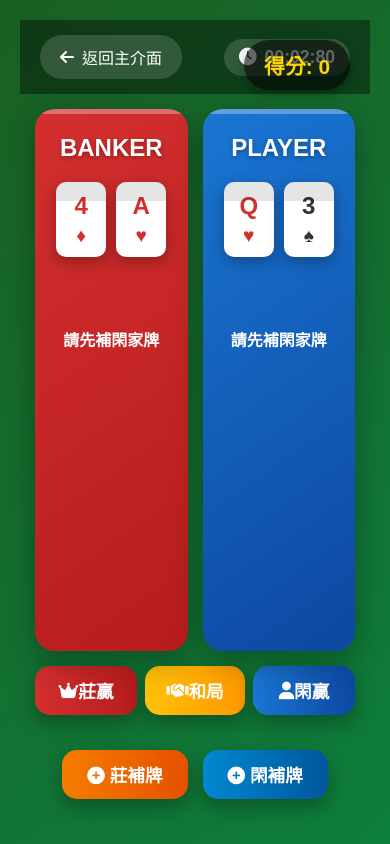
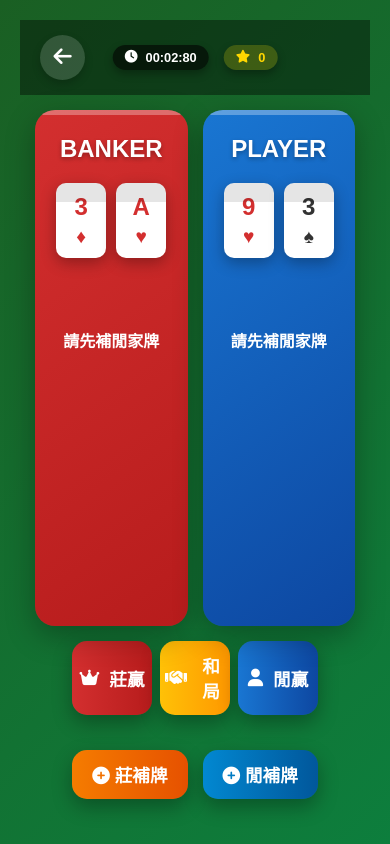
Before and after one commit to alexkong123/cards-rules, a plain HTML site: page index.html in a window 390 px wide. Both pictures are taken after a click on the button "開始遊戲". Drawn offline with Linux system fonts and the light colour scheme.

Commit message:
Update index.html

```diff
--- a/index.html
+++ b/index.html
@@ -63,6 +63,7 @@
             font-size: 1.3rem;
             font-weight: bold;
             box-shadow: 0 4px 12px rgba(0, 0, 0, 0.3);
+            z-index: 10;
         }
 
         .start-button {
@@ -131,30 +132,57 @@
             background: rgba(255, 255, 255, 0.15);
             color: white;
             border: none;
-            padding: 10px 20px;
-            border-radius: 30px;
+            width: 60px;
+            height: 60px;
+            border-radius: 50%;
             cursor: pointer;
-            font-size: 1rem;
             display: flex;
+            justify-content: center;
             align-items: center;
-            gap: 8px;
             transition: all 0.3s ease;
+            box-shadow: 0 4px 8px rgba(0, 0, 0, 0.2);
+            z-index: 5;
         }
 
         .back-button:hover {
             background: rgba(255, 255, 255, 0.25);
+            transform: scale(1.05);
         }
 
-        .timer-display {
-            background: rgba(255, 255, 255, 0.15);
+        .back-button:active {
+            transform: scale(0.95);
+        }
+
+        .back-button i {
+            font-size: 1.8rem;
+        }
+
+        .timer-score-container {
+            display: flex;
+            align-items: center;
+            gap: 15px;
+            position: absolute;
+            left: 50%;
+            transform: translateX(-50%);
+            z-index: 4;
+        }
+
+        .timer-display, .game-score-display {
+            background: rgba(0, 0, 0, 0.6);
             color: white;
-            padding: 8px 15px;
+            padding: 8px 20px;
             border-radius: 20px;
             font-size: 1.1rem;
             font-weight: bold;
             display: flex;
             align-items: center;
             gap: 8px;
+            box-shadow: 0 4px 8px rgba(0, 0, 0, 0.3);
+        }
+
+        .game-score-display {
+            background: rgba(255, 215, 0, 0.2);
+            color: #FFD700;
         }
 
         .game-board {
@@ -164,7 +192,7 @@
             gap: 15px;
         }
 
-        /* 莊家在左，閑家在右 */
+        /* 莊家在左，閒家在右 */
         .banker {
             flex: 1;
             display: flex;
@@ -211,10 +239,17 @@
 
         .cards-container {
             display: flex;
+            flex-direction: column;
+            align-items: center;
+            gap: 15px;
+            min-height: 130px;
+            margin-bottom: 15px;
+        }
+
+        .card-row {
+            display: flex;
             justify-content: center;
             gap: 10px;
-            min-height: 130px;
-            margin-bottom: 15px;
         }
 
         .card {
@@ -231,6 +266,11 @@
             box-shadow: 0 5px 15px rgba(0, 0, 0, 0.3);
             position: relative;
             overflow: hidden;
+            transition: transform 0.3s ease;
+        }
+
+        .card:hover {
+            transform: translateY(-5px);
         }
 
         .card::before {
@@ -259,7 +299,7 @@
             padding: 0 15px 25px;
         }
 
-        /* 莊閑贏按鈕居中並排 */
+        /* 莊贏、和局、閒贏按鈕居中並排 */
         .win-buttons {
             display: flex;
             justify-content: center;
@@ -283,6 +323,7 @@
             display: flex;
             align-items: center;
             justify-content: center;
+            gap: 10px;
         }
 
         .win-button:hover {
@@ -416,9 +457,28 @@
                 font-size: 1.8rem;
             }
 
+            .back-button {
+                width: 50px;
+                height: 50px;
+            }
+
+            .back-button i {
+                font-size: 1.5rem;
+            }
+
+            .timer-display, .game-score-display {
+                font-size: 0.9rem;
+                padding: 6px 15px;
+            }
+
             .win-button {
                 font-size: 1.4rem;
                 padding: 15px 5px;
+                max-width: 120px;
+            }
+
+            #tie {
+                max-width: 100px;
             }
 
             .draw-button {
@@ -445,6 +505,11 @@
                 font-size: 1.1rem;
             }
 
+            .score-display {
+                font-size: 1.1rem;
+                padding: 8px 15px;
+            }
+
             .card {
                 width: 50px;
                 height: 75px;
@@ -455,6 +520,20 @@
                 font-size: 1.5rem;
             }
 
+            .back-button {
+                width: 45px;
+                height: 45px;
+            }
+
+            .back-button i {
+                font-size: 1.3rem;
+            }
+
+            .timer-display, .game-score-display {
+                font-size: 0.8rem;
+                padding: 5px 12px;
+            }
+
             .win-buttons {
                 gap: 8px;
             }
@@ -462,11 +541,11 @@
             .win-button {
                 font-size: 1.1rem;
                 padding: 12px 5px;
-                max-width: 120px;
+                max-width: 80px;
             }
 
             #tie {
-                max-width: 100px;
+                max-width: 70px;
             }
 
             .draw-buttons {
@@ -474,7 +553,7 @@
             }
 
             .draw-button {
-                padding: 12px 25px;
+                padding: 12px 20px;
                 font-size: 1.1rem;
             }
 
@@ -560,12 +639,17 @@
     <div class="game-container" id="gameContainer">
         <div class="header">
             <button class="back-button" id="backButton">
-                <i class="fas fa-arrow-left"></i> 返回主介面
+                <i class="fas fa-arrow-left"></i>
             </button>
-            <div class="timer-display">
-                <i class="fas fa-clock"></i> <span id="timer">00:00:00</span>
+
+            <div class="timer-score-container">
+                <div class="timer-display">
+                    <i class="fas fa-clock"></i> <span id="timer">00:00:00</span>
+                </div>
+                <div class="game-score-display">
+                    <i class="fas fa-star"></i> <span id="gameScore">0</span>
+                </div>
             </div>
-            <div class="score-display">得分: <span id="gameScore">0</span></div>
         </div>
 
         <div class="game-board">
@@ -574,22 +658,22 @@
                 <div class="title">BANKER</div>
                 <div class="cards-container" id="banker-cards"></div>
                 <div class="draw-hint" id="banker-draw-hint" style="color: white; font-weight: bold; display: none;">
-                    請先補閑家牌
+                    請先補閒家牌
                 </div>
             </div>
 
-            <!-- 閑家在右 -->
+            <!-- 閒家在右 -->
             <div class="player">
                 <div class="title">PLAYER</div>
                 <div class="cards-container" id="player-cards"></div>
                 <div class="draw-hint" id="player-draw-hint" style="color: white; font-weight: bold; display: none;">
-                    請先補閑家牌
+                    請先補閒家牌
                 </div>
             </div>
         </div>
 
         <div class="controls">
-            <!-- 莊贏、和局、閑贏按鈕居中並排 -->
+            <!-- 莊贏、和局、閒贏按鈕居中並排 -->
             <div class="win-buttons">
                 <button class="win-button" id="banker-win">
                     <i class="fas fa-crown"></i> 莊贏
@@ -598,24 +682,24 @@
                     <i class="fas fa-handshake"></i> 和局
                 </button>
                 <button class="win-button" id="player-win">
-                    <i class="fas fa-user"></i> 閑贏
+                    <i class="fas fa-user"></i> 閒贏
                 </button>
             </div>
 
-            <!-- 莊補牌、閑補牌按鈕 -->
+            <!-- 莊補牌、閒補牌按鈕 -->
             <div class="draw-buttons">
                 <button class="draw-button" id="banker-draw">
                     <i class="fas fa-plus-circle"></i> 莊補牌
                 </button>
                 <button class="draw-button" id="player-draw">
-                    <i class="fas fa-plus-circle"></i> 閑補牌
+                    <i class="fas fa-plus-circle"></i> 閒補牌
                 </button>
             </div>
         </div>
 
         <div class="result-feedback" id="result-feedback"></div>
         <div class="draw-order-hint" id="draw-order-hint">
-            補牌次序錯誤！必須先補閑家牌，後補莊家牌
+            補牌次序錯誤！必須先補閒家牌，後補莊家牌
         </div>
     </div>
 
@@ -698,12 +782,12 @@
                 gameState.playerNeedDraw = false;
                 gameState.bankerNeedDraw = false;
             } else {
-                // 檢查閑家是否需要補牌
+                // 檢查閒家是否需要補牌
                 gameState.playerNeedDraw = (calculateScore(gameState.playerCards) <= 5);
 
                 // 檢查莊家是否需要補牌
                 if (gameState.playerCards.length === 3) {
-                    // 閑家已補牌，檢查莊家補牌規則
+                    // 閒家已補牌，檢查莊家補牌規則
                     const playerThirdCard = gameState.playerCards[2];
                     const playerThirdValue = getCardValueForRule(playerThirdCard);
 
@@ -721,7 +805,7 @@
                         gameState.bankerNeedDraw = false;
                     }
                 } else {
-                    // 閑家未補牌
+                    // 閒家未補牌
                     gameState.bankerNeedDraw = (gameState.bankerInitialScore <= 5);
                 }
             }
@@ -796,7 +880,7 @@
 
             // 創建牌組
             const suits = ['♠', '♥', '♦', '♣'];
-            const values = ['A', '2', '3', '4', '5', '6', '7', '8', '9', '10', 'J', 'Q', 'K'];
+            const values = ['A', '2', '3', '4', '5', '6', '7', '8', '9', '10'];
             let deck = [];
 
             for (let suit of suits) {
@@ -827,17 +911,78 @@
             playerCardsEl.innerHTML = '';
             bankerCardsEl.innerHTML = '';
 
-            // 渲染閑家牌
-            gameState.playerCards.forEach(card => {
-                const cardEl = createCardElement(card);
-                playerCardsEl.appendChild(cardEl);
-            });
+            // 渲染閒家牌
+            if (gameState.playerCards.length === 1) {
+                // 只有一張牌
+                const cardRow = document.createElement('div');
+                cardRow.className = 'card-row';
+                const cardEl = createCardElement(gameState.playerCards[0]);
+                cardRow.appendChild(cardEl);
+                playerCardsEl.appendChild(cardRow);
+            } else if (gameState.playerCards.length === 2) {
+                // 兩張牌垂直排列
+                const cardRow = document.createElement('div');
+                cardRow.className = 'card-row';
+                for (let i = 0; i < 2; i++) {
+                    const cardEl = createCardElement(gameState.playerCards[i]);
+                    cardRow.appendChild(cardEl);
+                }
+                playerCardsEl.appendChild(cardRow);
+            } else if (gameState.playerCards.length === 3) {
+                // 三張牌：前兩張垂直排列，第三張橫放在下方
+                // 第一層：前兩張牌
+                const firstRow = document.createElement('div');
+                firstRow.className = 'card-row';
+                for (let i = 0; i < 2; i++) {
+                    const cardEl = createCardElement(gameState.playerCards[i]);
+                    firstRow.appendChild(cardEl);
+                }
+                playerCardsEl.appendChild(firstRow);
+
+                // 第二層：第三張牌（橫放）
+                const secondRow = document.createElement('div');
+                secondRow.className = 'card-row';
+                const thirdCard = createCardElement(gameState.playerCards[2]);
+                thirdCard.style.transform = 'rotate(90deg)';
+                thirdCard.style.width = '110px';
+                thirdCard.style.height = '75px';
+                secondRow.appendChild(thirdCard);
+                playerCardsEl.appendChild(secondRow);
+            }
 
             // 渲染莊家牌
-            gameState.bankerCards.forEach(card => {
-                const cardEl = createCardElement(card);
-                bankerCardsEl.appendChild(cardEl);
-            });
+            if (gameState.bankerCards.length === 1) {
+                const cardRow = document.createElement('div');
+                cardRow.className = 'card-row';
+                const cardEl = createCardElement(gameState.bankerCards[0]);
+                cardRow.appendChild(cardEl);
+                bankerCardsEl.appendChild(cardRow);
+            } else if (gameState.bankerCards.length === 2) {
+                const cardRow = document.createElement('div');
+                cardRow.className = 'card-row';
+                for (let i = 0; i < 2; i++) {
+                    const cardEl = createCardElement(gameState.bankerCards[i]);
+                    cardRow.appendChild(cardEl);
+                }
+                bankerCardsEl.appendChild(cardRow);
+            } else if (gameState.bankerCards.length === 3) {
+                const firstRow = document.createElement('div');
+                firstRow.className = 'card-row';
+                for (let i = 0; i < 2; i++) {
+                    const cardEl = createCardElement(gameState.bankerCards[i]);
+                    firstRow.appendChild(cardEl);
+                }
+                bankerCardsEl.appendChild(firstRow);
+
+                const secondRow = document.createElement('div');
+                secondRow.className = 'card-row';
+                const thirdCard = createCardElement(gameState.bankerCards[2]);
+                thirdCard.style.transform = 'rotate(90deg)';
+                thirdCard.style.width = '110px';
+                thirdCard.style.height = '75px';
+                secondRow.appendChild(thirdCard);
+                bankerCardsEl.appendChild(secondRow);
+            }
         }
 
         // 創建牌元素
@@ -978,9 +1123,10 @@
                 return;
             }
 
-            // 檢查是否已補閑家牌（如果需要的話）
+            // 檢查是否已補閒家牌（如果需要的話）
             if (gameState.playerNeedDraw && !gameState.playerDrawn) {
-                handleDrawError("必須先補閑家牌！");
+                gameState.drawOrderViolated = true;
+                handleDrawError("必須先補閒家牌！");
                 return;
             }
 
@@ -1009,15 +1155,15 @@
         document.getElementById('player-draw').addEventListener('click', () => {
             if (gameState.resultSelected) return;
 
-            // 檢查是否需要補閑家牌
+            // 檢查是否需要補閒家牌
             if (!gameState.playerNeedDraw) {
-                handleDrawError("閑家不需補牌！");
+                handleDrawError("閒家不需補牌！");
                 return;
             }
 
-            // 檢查是否已補閑家牌
+            // 檢查是否已補閒家牌
             if (gameState.playerDrawn) {
-                handleDrawError("閑家已補牌！");
+                handleDrawError("閒家已補牌！");
                 return;
             }
 
```
